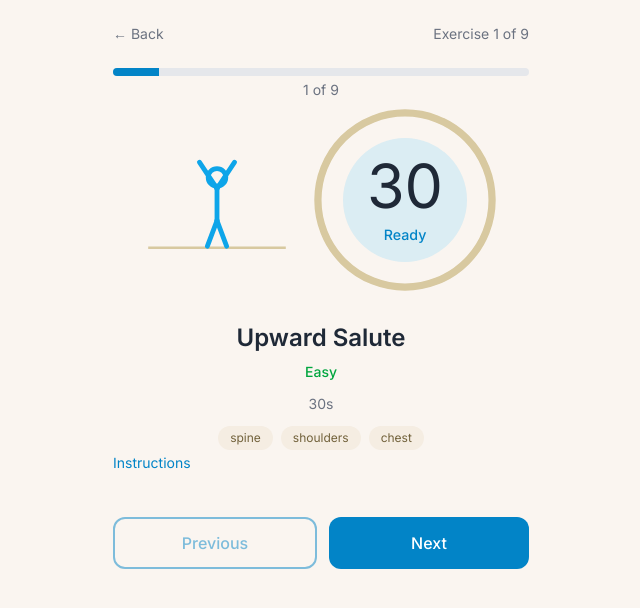
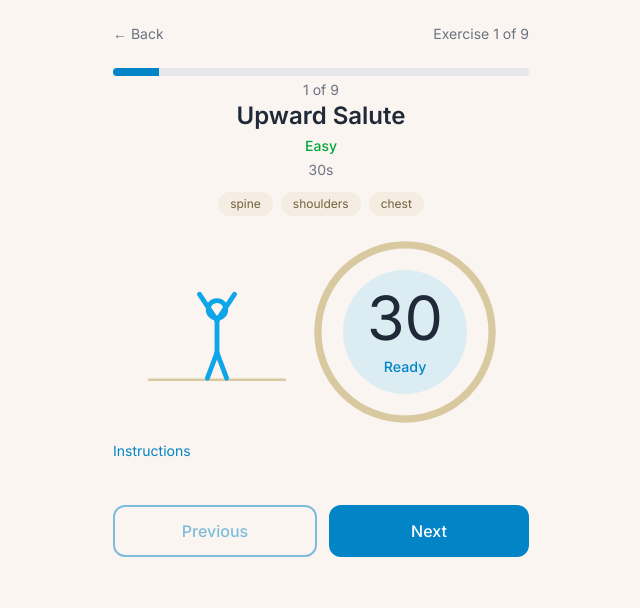
Before and after one commit to keesj/stretch, a React (Vite) app: page /session in a window 1280 px wide. Shown: the top 608 px of the page, without its empty margins (319-959 px from the left). Built offline with nearby package versions, Linux system fonts and the light colour scheme.

Commit message:
Move exercise info above the animation in the session card

```diff
--- a/src/components/ExerciseCard.tsx
+++ b/src/components/ExerciseCard.tsx
@@ -29,26 +29,14 @@ export function ExerciseCard({ exercise, aside }: ExerciseCardProps) {
 
   return (
     <div className="flex flex-col items-center text-center">
-      {aside ? (
-        <div className="mb-4 flex w-full items-center justify-center gap-2">
-          <div className="w-40 shrink-0">
-            <ExerciseVisual exercise={exercise} />
-          </div>
-          <div className="shrink-0">{aside}</div>
-        </div>
-      ) : (
-        <div className="mb-4 w-full max-w-[240px]">
-          <ExerciseVisual exercise={exercise} />
-        </div>
-      )}
-      <h2 className="mb-2 text-2xl font-semibold">{exercise.title}</h2>
-      <div className={`mb-3 text-sm font-medium ${difficultyColors[exercise.difficulty]}`}>
+      <h2 className="mb-1 text-2xl font-semibold">{exercise.title}</h2>
+      <div className={`mb-1 text-sm font-medium ${difficultyColors[exercise.difficulty]}`}>
         {exercise.difficulty.charAt(0).toUpperCase() + exercise.difficulty.slice(1)}
       </div>
       <div className="mb-3 text-sm text-gray-500 dark:text-gray-400">
         {formatDuration(exercise.duration)}
       </div>
-      <div className="flex flex-wrap justify-center gap-2">
+      <div className="mb-4 flex flex-wrap justify-center gap-2">
         {exercise.bodyParts.map((part) => (
           <span
             key={part}
@@ -58,6 +46,18 @@ export function ExerciseCard({ exercise, aside }: ExerciseCardProps) {
           </span>
         ))}
       </div>
+      {aside ? (
+        <div className="flex w-full items-center justify-center gap-2">
+          <div className="w-40 shrink-0">
+            <ExerciseVisual exercise={exercise} />
+          </div>
+          <div className="shrink-0">{aside}</div>
+        </div>
+      ) : (
+        <div className="w-full max-w-[240px]">
+          <ExerciseVisual exercise={exercise} />
+        </div>
+      )}
     </div>
   );
 }
```
